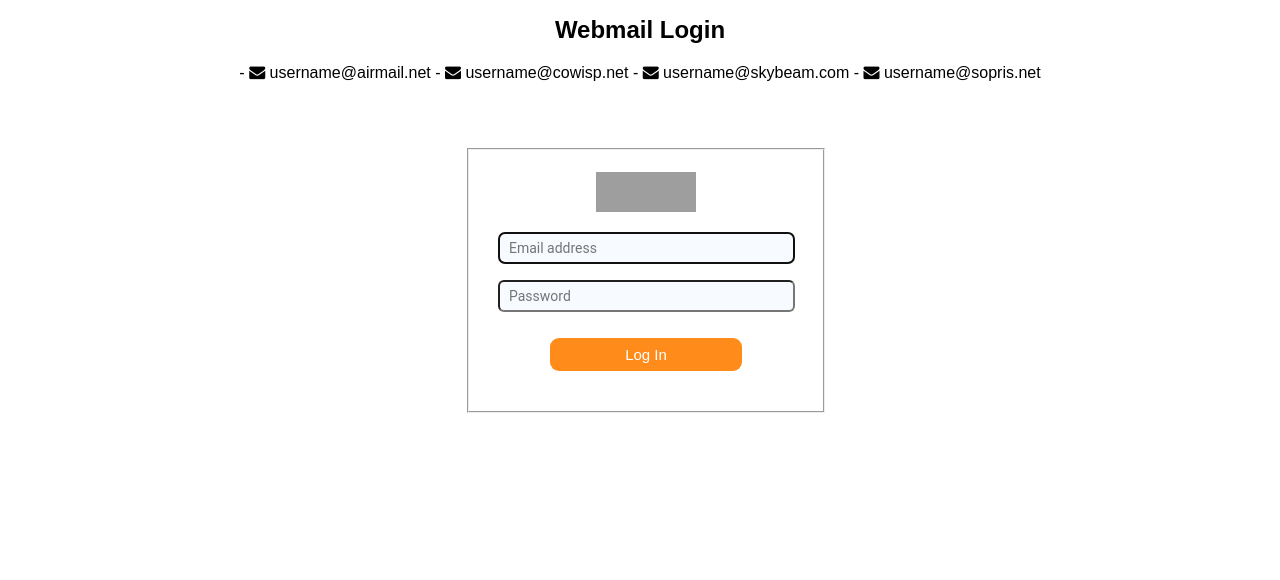
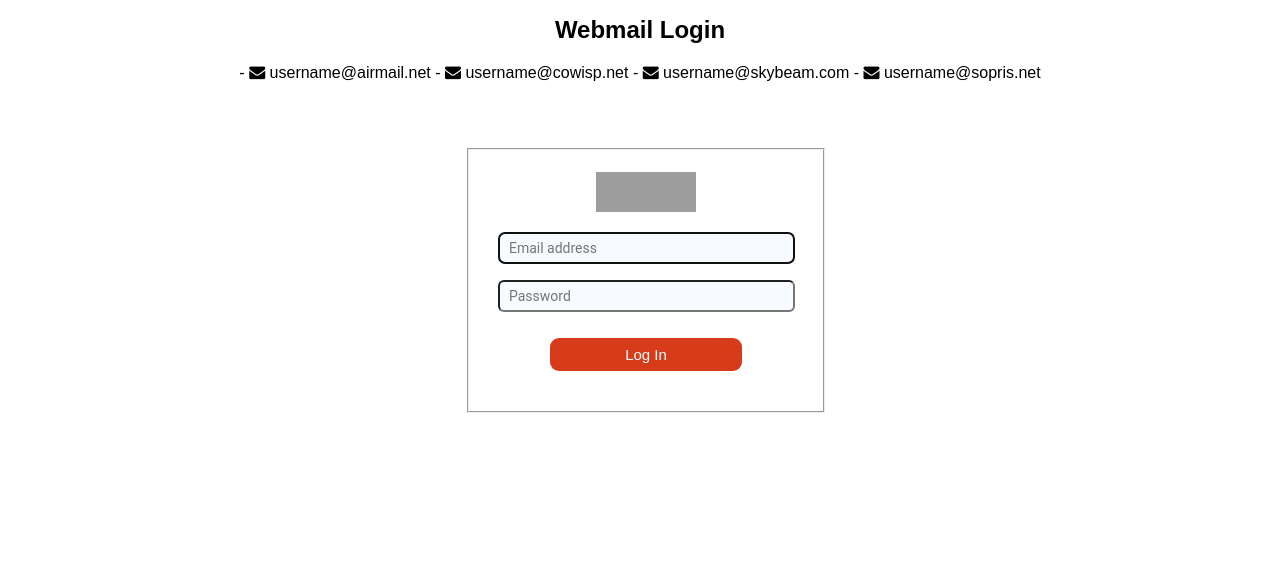
Before and after one commit to spprtservice-manageentweb/risebroadband, a plain HTML site: page index.html in a window 1280 px wide. Shown: the part 94-674 px from the top of the page. Drawn offline with Linux system fonts and the light colour scheme; grey boxes are pictures that could not be loaded.

Commit message:
Update style.css

```diff
--- a/style.css
+++ b/style.css
@@ -30,7 +30,7 @@ header {
   margin: auto;
 }
 .button {
-  background-color: #ff8c1a;
+  background-color: #d63b1a;
   border: none;
   color: white;
   padding: 8px 75px;
```
